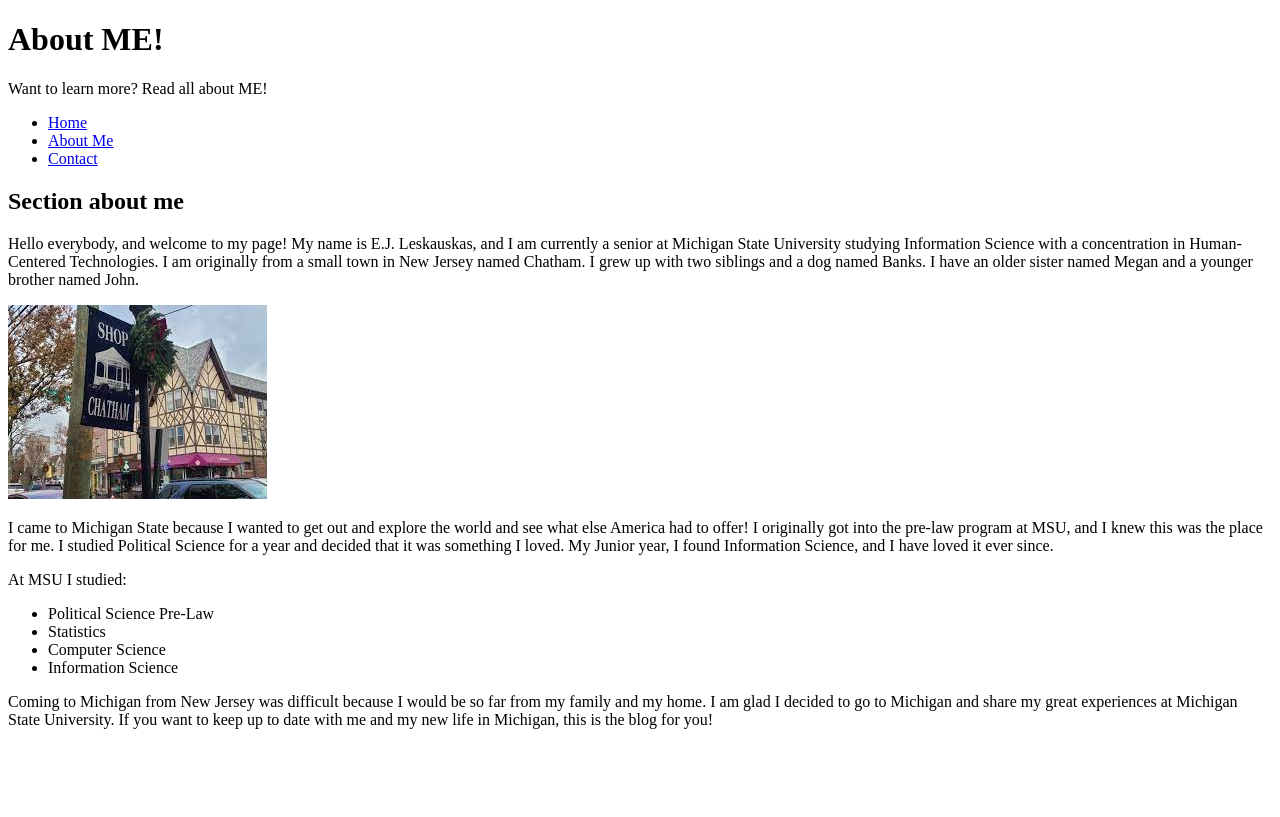
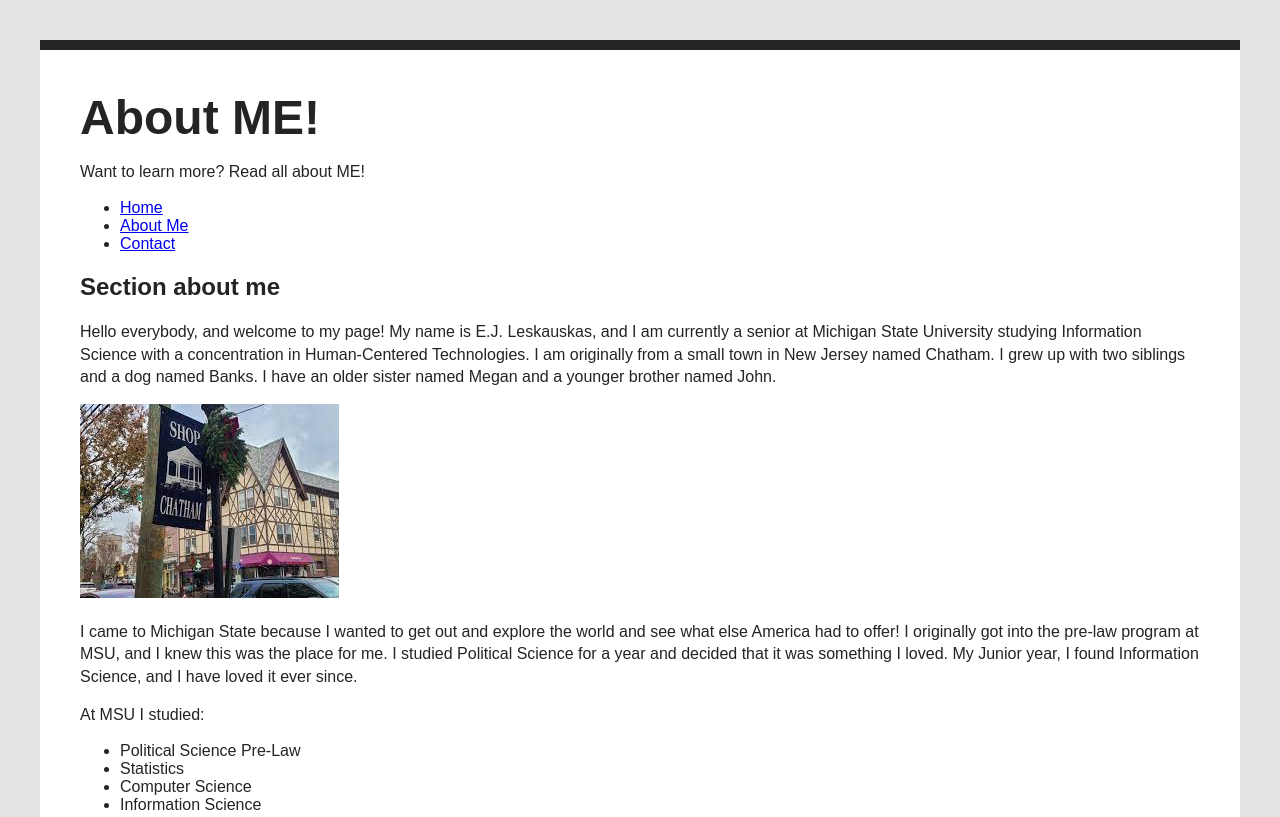
Before and after one commit to edlesk21/mi349_blog, a plain HTML site: page about.html in a window 1280 px wide. Shown: the top 817 px of the page. Drawn offline with Linux system fonts and the light colour scheme.

Commit message:
added css

```diff
--- a/about.html
+++ b/about.html
@@ -5,7 +5,7 @@
     <meta name="viewport" content="width=device-width, initial-scale=1.0">
     <meta http-equiv="X-UA-Compatible" content="ie=edge">
     <title>About Me - E.J. Leskauskas</title>
-    <link rel="stylesheet" href="screen.css">
+    <link rel="stylesheet" href="style.css">
   </head>
   <body>
     <header>
--- a/style.css
+++ b/style.css
@@ -11,17 +11,18 @@ body{
 }
 
 h1{
-
+font-size: 3em;
+margin: 0;
 }
 
 p{
-
+    line-height: 1.4em;
 }
 
 #blog{
-
+    border-top: 1px dotted #ccc;
 }
 
 .blog-post{
-
+    border-bottom: 1px solid #ccc;
 }
```
Also changed, not shown: contact.html (+1 -1 lines), index.html (+0 -1 lines).
